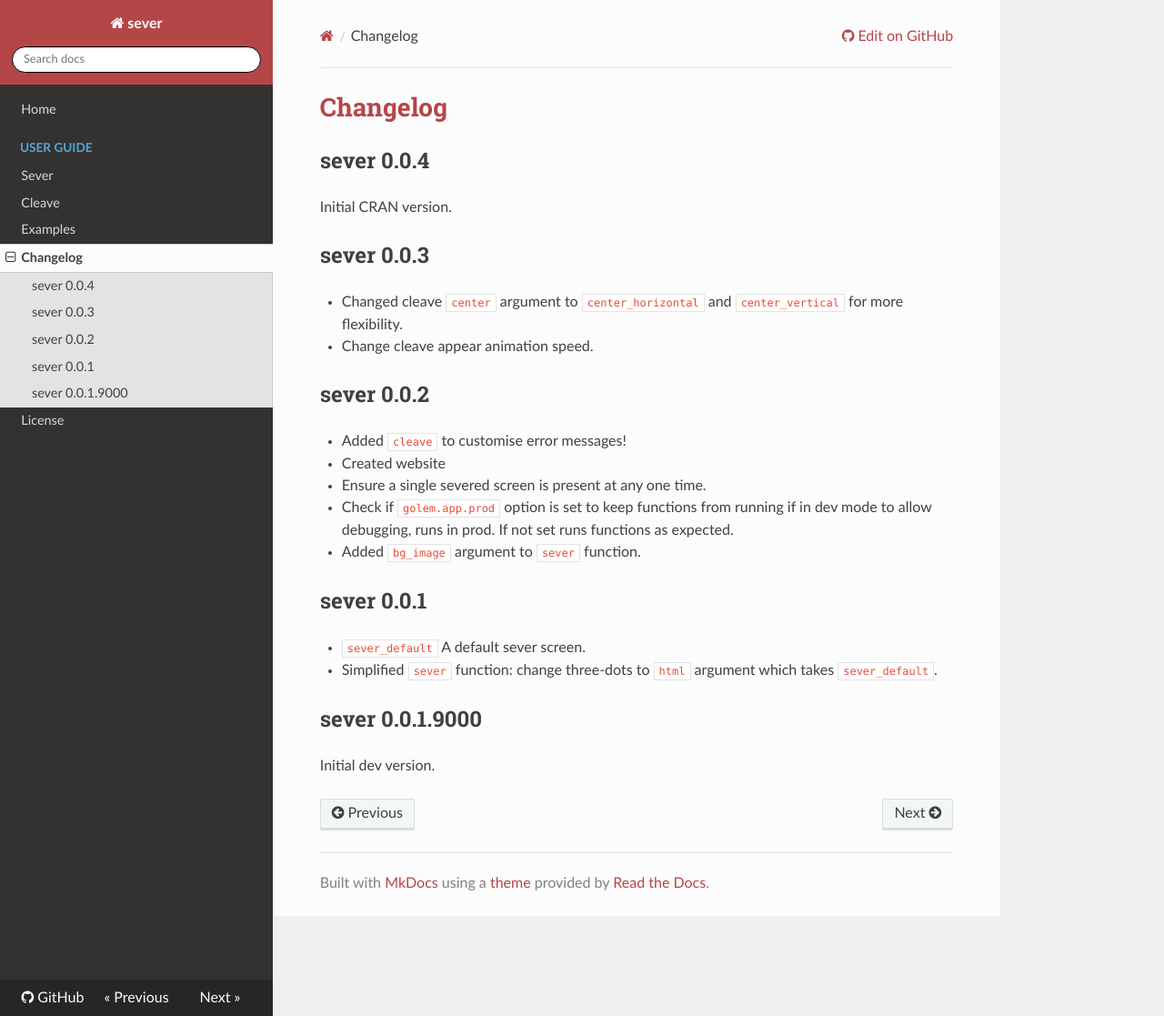
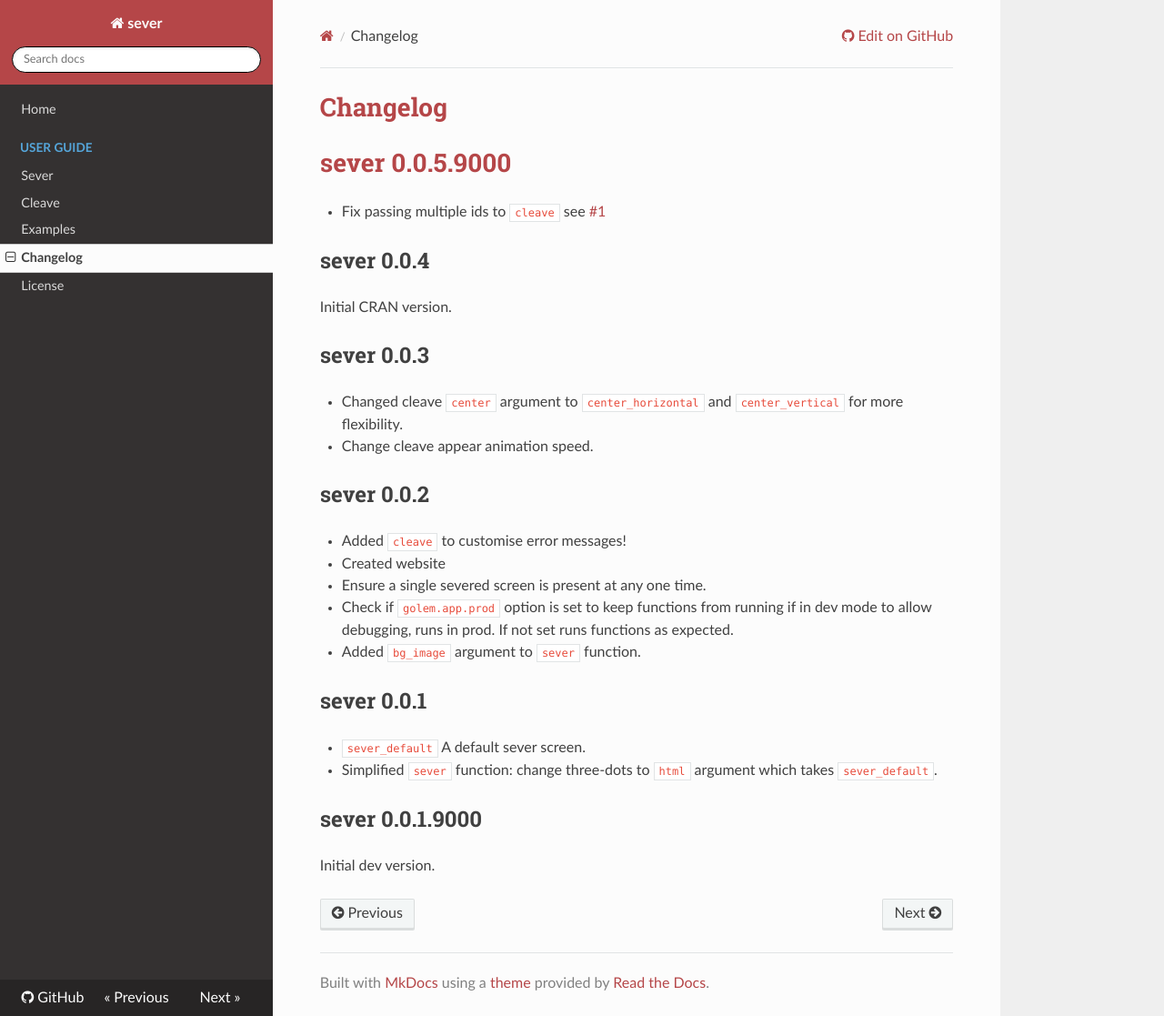
Before and after one commit to JohnCoene/sever, an MkDocs documentation site: the page built from docs/docs/changelog.md, in a window 1280 px wide and 1117 px high. Shown: the whole window at 91% size. Built offline with MkDocs 1.6.1, drawn with Linux system fonts in a browser that asks for light colours; nearby versions of some CDN libraries.

Commit message:
rebuilt docs

```diff
--- a/docs/docs/changelog.md
+++ b/docs/docs/changelog.md
@@ -1,4 +1,8 @@
 # Changelog
+
+# sever 0.0.5.9000
+
+* Fix passing multiple ids to `cleave` see [#1](https://github.com/JohnCoene/sever/issues/1)
 
 ## sever 0.0.4
 
```
Also changed, not shown: docs/site/changelog/index.html, docs/site/index.html, docs/site/search/search_index.json, docs/site/sitemap.xml, 1 other file.
